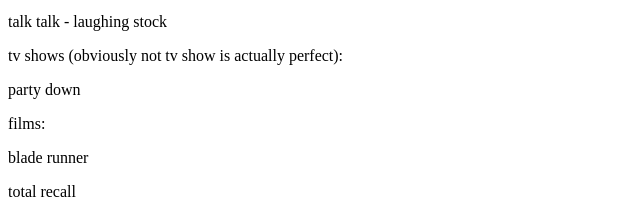
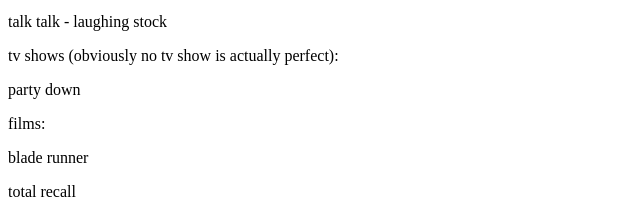
Before and after one commit to yungsanta/tenoutoften, a plain HTML site: page index.html in a window 1280 px wide. Shown: the part 165-379 px from the top of the page, 0-640 px from the left. Drawn offline with Linux system fonts and the light colour scheme.

Commit message:
Update index.html

```diff
--- a/index.html
+++ b/index.html
@@ -11,7 +11,7 @@ david bowie - station to station
 </p><p>
 talk talk - laughing stock
 </p><p>
-tv shows (obviously not tv show is actually perfect):
+tv shows (obviously no tv show is actually perfect):
 </p><p>
 party down
 </p><p>
```
